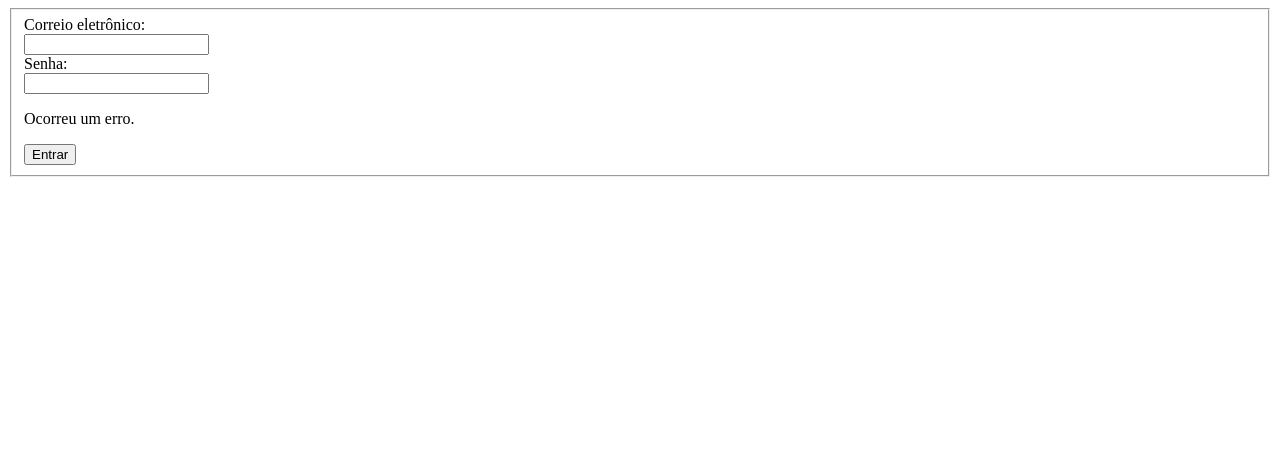
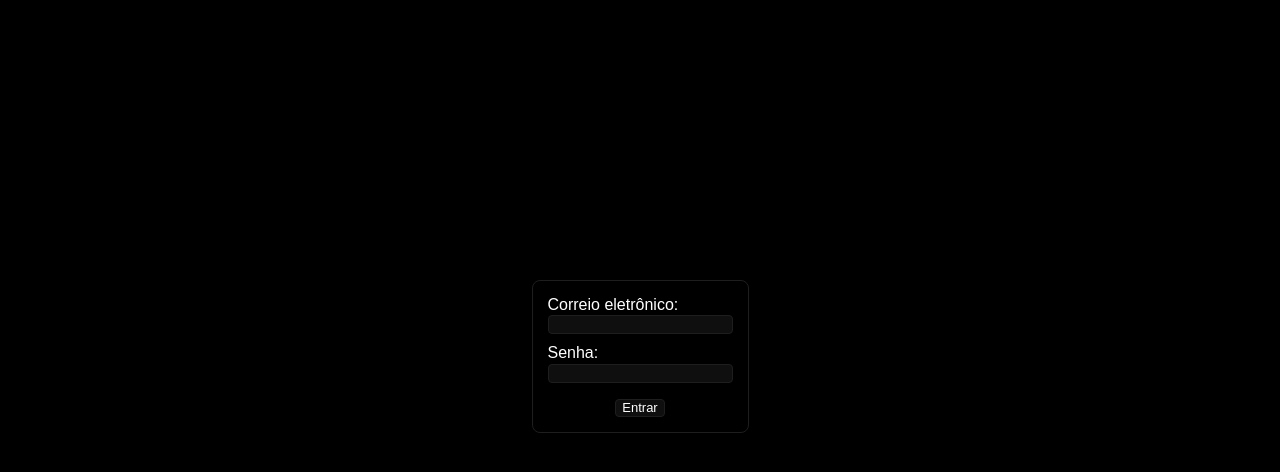
Before and after one commit to caius-caesaris/trabalho-de-conclusao-de-ano, a plain HTML site: page index.html in a window 1280 px wide. Drawn offline with nearby package versions, Linux system fonts and the light colour scheme; the site is published under a folder, as on GitHub Pages, so addresses that start at the root find nothing.

Commit message:
fix: pequenos erros visuais

```diff
--- a/html/main.html
+++ b/html/main.html
@@ -3,8 +3,8 @@
 <head>
     <meta charset="UTF-8"> <meta name="viewport" content="width=device-width, initial-scale=1.0">
     <script src="https://cdn.jsdelivr.net/npm/@supabase/supabase-js@2"></script>
-    <link rel="stylesheet" href="/css/main.css">
-    <link rel="icon" href="/img/favicon.png">
+    <link rel="stylesheet" href="../css/main.css">
+    <link rel="icon" href="../img/favicon.png">
     <title>Assistência Técnica</title>
 </head>
 <body>
--- a/index.html
+++ b/index.html
@@ -3,8 +3,8 @@
 <head>
     <meta charset="UTF-8"> <meta name="viewport" content="width=device-width, initial-scale=1.0">
     <script src="https://cdn.jsdelivr.net/npm/@supabase/supabase-js@2"></script>
-    <link rel="stylesheet" href="/css/sign_in.css">
-    <link rel="icon" href="/img/favicon.png">
+    <link rel="stylesheet" href="css/sign_in.css">
+    <link rel="icon" href="img/favicon.png">
     <title>Assistência Técnica</title>
 </head>
 <body>
```
